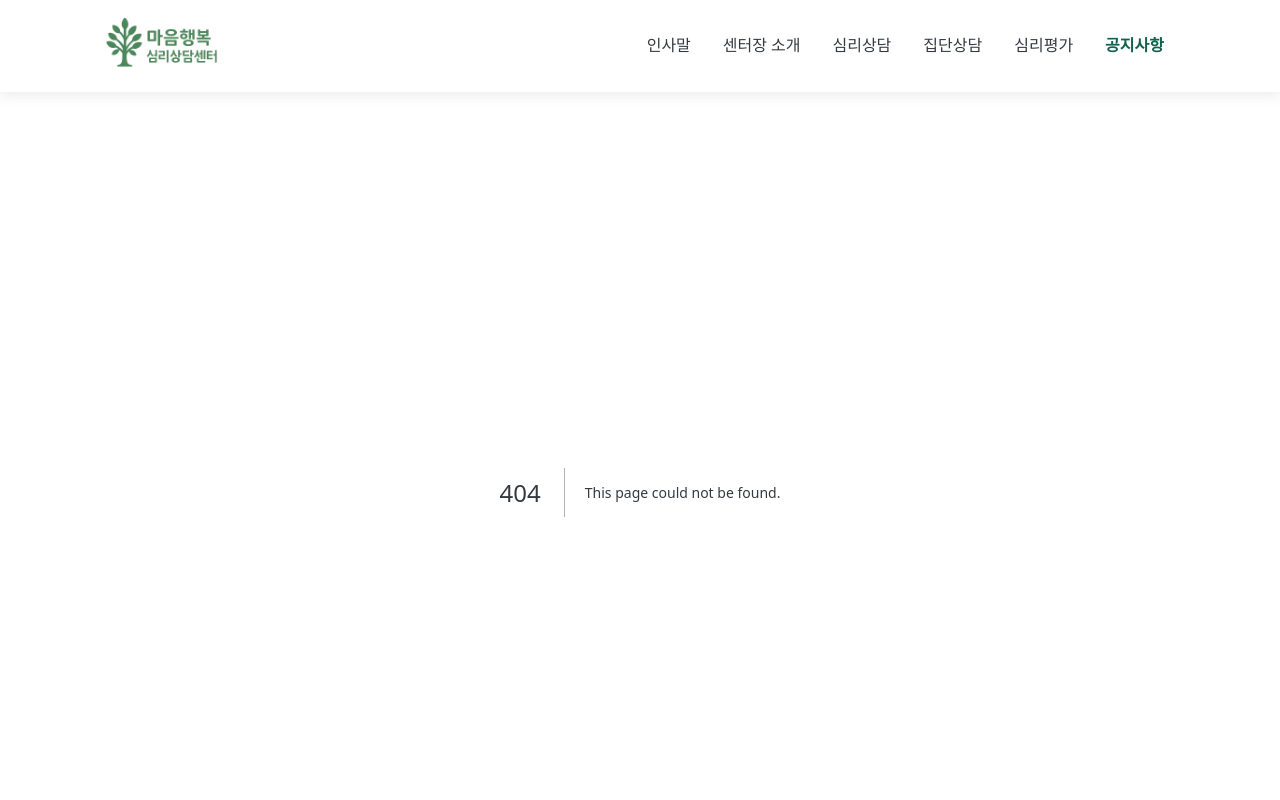
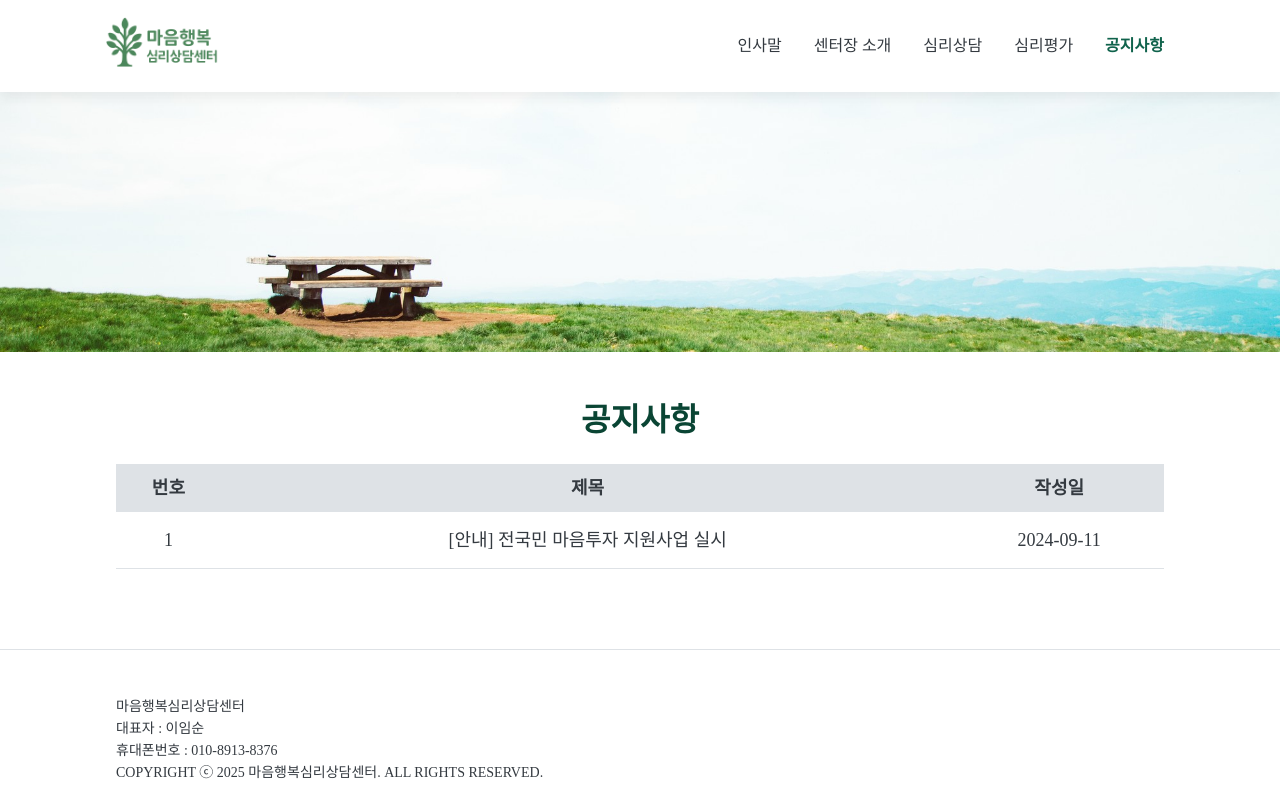
Before and after one commit to Abangpa1ace/counseling-source, a Next.js app: page /notice in a window 1280 px wide. Before the commit this address had no page. Shown: the top 800 px of the page. Built offline with nearby package versions, Linux system fonts and the light colour scheme.

Commit message:
기본 페이지들 작업

```diff
--- a/app/about/page.tsx
+++ b/app/about/page.tsx
@@ -15,7 +15,7 @@ export default function About() {
             <b className="text-[var(--color-green700)] font-[700]">마음행복</b>
             에 방문하신 것을 진심으로 환영합니다.
           </h2>
-          <p className="mt-[24px] text-[18px] leading-[24px]">
+          <p className="mt-[24px] text-[18px] leading-[28px]">
             <b className="font-[700]">마음행복</b>은 <br />
             삶을 살아가며 겪는 다양한 감정을 나누고 풀어낼 수 있도록
             <br />
@@ -36,7 +36,7 @@ export default function About() {
           </p>
         </section>
         <Divider />
-        <section className="text-[18px] leading-[24px]">
+        <section className="text-[18px] leading-[28px]">
           <dl className="flex gap-4 my-[8px]">
             <dt className="w-[80px]">2021.02</dt>
             <dd>&apos;마음행복 상담연구소&apos; 개원</dd>
--- /dev/null
+++ b/app/assessment/page.tsx
@@ -0,0 +1,39 @@
+import MainBanner from "@/components/layout/MainBanner";
+import Wrapper from "@/components/layout/Wrapper";
+
+export default function AssessmentPage() {
+  return (
+    <>
+      <MainBanner />
+      <Wrapper>
+        <section>
+          <h2 className="text-[32px] leading-[40px] font-[700] text-[var(--color-green900)] text-center ">
+            심리평가
+            <br />
+          </h2>
+          <p className="mt-[24px] text-[18px] leading-[28px]">
+            심리평가는 개인의 심리적 특성을 이해하기 위한 전문적인 작업
+            과정으로, 개인의 성격, 정서, 인지, 적성 등에 대해 객관적인 이해를
+            돕기 위해서도 심리평가가 필요합니다. <br />
+            따라서, 면담 후 필요한 검사를 실시하고 해석상담을 받아보실 수
+            있습니다. <br />
+            <br />
+            <div className="text-[16px] text-[var(--color-green600)]">
+              - 다면인성검사(MMPI-2, MMPI-A) <br />
+              - 기질 및 성격검사(TCI, JTCI) <br />
+              - 문장완성검사(SCT) <br />
+              - 적성검사(Holland) <br />
+              - 학습동기 및 학습전략검사(MLST) <br />
+              - 성격유형검사(MBTI) <br />
+              - 그림검사(HTP, KFD, DAP) <br />
+              - 아동청소년 행동평가(CBCL) <br />
+              - 부모양육태도검사(PAT) <br />
+              - 이외 지능검사 포함 심리진단 및 평가
+              <br />
+            </div>
+          </p>
+        </section>
+      </Wrapper>
+    </>
+  );
+}
--- a/app/basic-counseling/components/BasicCounselingContent.tsx
+++ b/app/basic-counseling/components/BasicCounselingContent.tsx
@@ -27,6 +27,7 @@ const BasicCounselingList: Record<
         수치심, 두려움과 불안 등)이 완화될 수 있습니다.
         <br />주 1회 1-2회, 45분(또는 50분) 진행됩니다.
         <br />
+        <br />
         <span className="text-[var(--color-purple500)]">
           * 사정상 면대면 상담이 어렵거나 거주지가 지방인 경우 화상상담(줌)이나
           전화상담으로 진행 가능합니다.
@@ -48,6 +49,7 @@ const BasicCounselingList: Record<
         서로 마음을 열고 자신의 생각과 감정을 전달하려는 마음이 일어나면서 관계
         회복이 됩니다. 부부(커플)상담, 가족상담을 통해서 갈등을 해결하고 다름을
         인정하며 서로 존중, 배려할 수 있는 우리가 될 수 있습니다. <br />
+        <br />
         <span className="text-[var(--color-purple500)]">
           * 부부(커플): 60분~90분, 가족상담: 100분 진행합니다.
         </span>
@@ -87,10 +89,10 @@ export default function BasicCounselingContent() {
           height={720}
           className="h-[280px] object-contain mx-auto rounded-[8px] overflow-hidden"
         />
-        <h2 className="text-[28px] font-[700] text-[var(--color-green900)] text-center mt-[36px] ">
+        <h2 className="text-[28px] font-[700] text-[var(--color-green900)] text-center mt-[48px] ">
           {focusedBasicCounseling.title}
         </h2>
-        <p className="text-[18px] leading-[28px] mt-[16px] text-[var(--color-gray800)]">
+        <p className="text-[18px] leading-[28px] mt-[24px] text-[var(--color-gray800)]">
           {focusedBasicCounseling.content}
         </p>
       </div>
--- /dev/null
+++ b/app/notice/page.tsx
@@ -0,0 +1,61 @@
+import MainBanner from "@/components/layout/MainBanner";
+import Wrapper from "@/components/layout/Wrapper";
+
+interface NoticeUnitType {
+  id: number;
+  title: string;
+  date: string;
+}
+
+const NoticeList: NoticeUnitType[] = [
+  {
+    title: "[안내] 전국민 마음투자 지원사업 실시",
+    date: "2024-09-11",
+  },
+].map((item, index) => ({
+  id: index + 1,
+  ...item,
+}));
+
+export default function AssessmentPage() {
+  return (
+    <>
+      <MainBanner />
+      <Wrapper>
+        <section>
+          <h2 className="text-[32px] leading-[40px] font-[700] text-[var(--color-green900)] text-center ">
+            공지사항
+            <br />
+          </h2>
+          <table className="w-full mt-[24px] text-[18px] leading-[28px]">
+            <thead>
+              <tr className="bg-[var(--color-gray200)]">
+                <th className="w-[10%] py-[10px] text-center font-[700]">
+                  번호
+                </th>
+                <th className="w-[70%] py-[10px] text-center font-[700]">
+                  제목
+                </th>
+                <th className="w-[20%] py-[10px] text-center font-[700]">
+                  작성일
+                </th>
+              </tr>
+            </thead>
+            <tbody>
+              {NoticeList.map((item) => (
+                <tr
+                  key={item.id}
+                  className="border-b-[1px] border-[var(--color-gray200)] hover:bg-[var(--color-gray50)] hover:cursor-pointer"
+                >
+                  <td className="py-[14px] text-center">{item.id}</td>
+                  <td className="py-[14px] text-center">{item.title}</td>
+                  <td className="py-[14px] text-center">{item.date}</td>
+                </tr>
+              ))}
+            </tbody>
+          </table>
+        </section>
+      </Wrapper>
+    </>
+  );
+}
--- /dev/null
+++ b/app/super-vision/page.tsx
@@ -0,0 +1,27 @@
+import MainBanner from "@/components/layout/MainBanner";
+import Wrapper from "@/components/layout/Wrapper";
+
+export default function SuperVisionPage() {
+  return (
+    <>
+      <MainBanner />
+      <Wrapper>
+        <section>
+          <h2 className="text-[32px] leading-[40px] font-[700]">
+            수퍼비전
+            <br />
+          </h2>
+          <p className="mt-[24px] text-[18px] leading-[28px]">
+            (사)한국상담학회 1급/2급, (사)한국상담심리학회 1급/2급을 준비하시는
+            분들을 위해 <br />
+            <b className="font-[700]">개별 및 소그룹 수퍼비전</b>을 합니다.{" "}
+            <br />
+            <br />
+            양대학회 인정이 가능합니다. (개별 및 소그룹 수퍼비전, 내담자 경험
+            신청시 확인 후 개별연락 드립니다.)
+          </p>
+        </section>
+      </Wrapper>
+    </>
+  );
+}
--- a/components/layout/Header.tsx
+++ b/components/layout/Header.tsx
@@ -18,10 +18,14 @@ const HeaderLinkList = [
     href: "/basic-counseling",
     label: "심리상담",
   },
-  {
-    href: "/group-counseling",
-    label: "집단상담",
-  },
+  // {
+  //   href: "/group-counseling",
+  //   label: "집단상담",
+  // },
+  // {
+  //   href: "/super-vision",
+  //   label: "수퍼비전",
+  // },
   {
     href: "/assessment",
     label: "심리평가",
```
